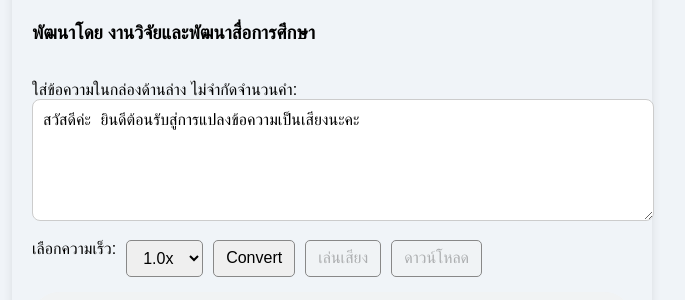
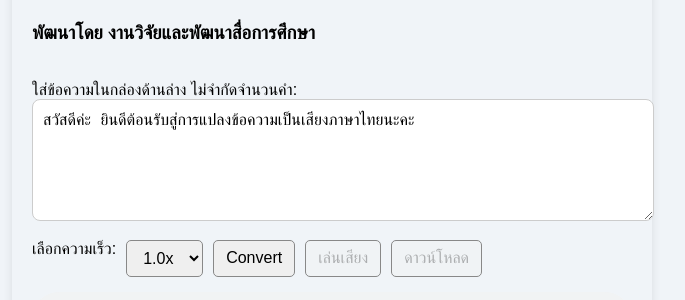
Before and after one commit to okwo/tts-counter-app, a Flask app: page / in a window 1280 px wide. Shown: the part 165-465 px from the top of the page, without its empty margins (308-993 px from the left). Run offline with Flask 3, Linux system fonts and the light colour scheme.

Commit message:
Update index.html

```diff
--- a/templates/index.html
+++ b/templates/index.html
@@ -62,7 +62,7 @@
   <br>
  <label for="text-input">ใส่ข้อความในกล่องด้านล่าง ไม่จำกัดจำนวนคำ:</label>
   <br>
-  <textarea id="text-input">สวัสดีค่ะ ยินดีต้อนรับสู่การแปลงข้อความเป็นเสียงนะคะ</textarea>
+  <textarea id="text-input">สวัสดีค่ะ ยินดีต้อนรับสู่การแปลงข้อความเป็นเสียงภาษาไทยนะคะ</textarea>
 
   <div class="controls">
     <label for="speed-select">เลือกความเร็ว:</label>
```
